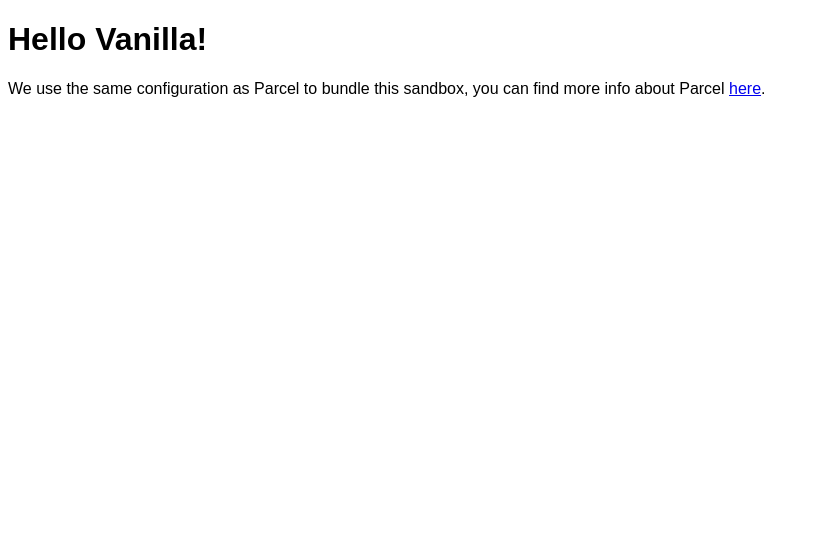
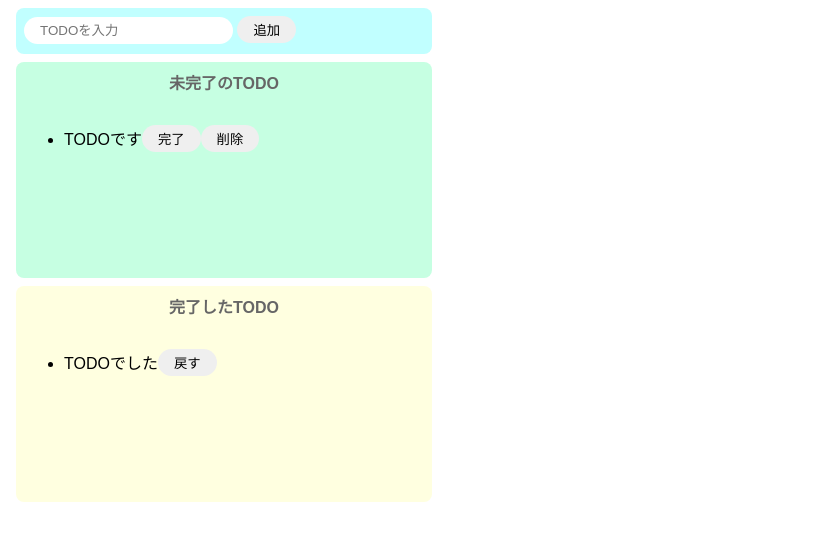
Before and after one commit to kentauros1/todo-js, a website built with Parcel: page index.html in a window 1280 px wide. Shown: the whole page, without its empty margins (0-819 px from the left). Built offline with nearby package versions, Linux system fonts and the light colour scheme.

Commit message:
HTML,CSSベース

```diff
--- a/index.html
+++ b/index.html
@@ -1,16 +1,38 @@
 <!DOCTYPE html>
 <html>
+  <head>
+    <title>TODO-JS</title>
+    <meta charset="UTF-8" />
+  </head>
 
-<head>
-	<title>Parcel Sandbox</title>
-	<meta charset="UTF-8" />
-</head>
-
-<body>
-	<div id="app"></div>
-
-	<script src="src/index.js">
-	</script>
-</body>
-
+  <body>
+    <div class="input-area">
+      <input placeholder="TODOを入力" />
+      <button>追加</button>
+    </div>
+    <div class="imcomplete-area">
+      <p class="title">未完了のTODO</p>
+      <ul>
+        <li>
+          <div class="list-row">
+            <p>TODOです</p>
+            <button>完了</button>
+            <button>削除</button>
+          </div>
+        </li>
+      </ul>
+    </div>
+    <div class="complete-area">
+      <p class="title">完了したTODO</p>
+      <ul>
+        <li>
+          <div class="list-row">
+            <p>TODOでした</p>
+            <button>戻す</button>
+          </div>
+        </li>
+      </ul>
+    </div>
+    <script src="src/index.js"></script>
+  </body>
 </html>
--- a/src/index.js
+++ b/src/index.js
@@ -1,10 +1 @@
 import "./styles.css";
-
-document.getElementById("app").innerHTML = `
-<h1>Hello Vanilla!</h1>
-<div>
-  We use the same configuration as Parcel to bundle this sandbox, you can find more
-  info about Parcel
-  <a href="https://parceljs.org" target="_blank" rel="noopener noreferrer">here</a>.
-</div>
-`;
--- a/src/styles.css
+++ b/src/styles.css
@@ -1,3 +1,65 @@
 body {
   font-family: sans-serif;
 }
+
+input {
+  border-radius: 16px;
+  border: none;
+  padding: 6px 16px;
+  outline: none;
+}
+
+button {
+  border-radius: 16px;
+  border: none;
+  padding: 4px 16px;
+}
+
+button:hover {
+  background-color: #ff7fff;
+  color: #fff;
+  cursor: pointer;
+}
+li {
+  margin-right: 8px;
+}
+
+.input-area {
+  background-color: #c1ffff;
+  width: 400px;
+  height: 30px;
+  padding: 8px;
+  margin: 8px;
+  border-radius: 8px;
+}
+
+.imcomplete-area {
+  background-color: #c6ffe2;
+  width: 400px;
+  min-height: 200px;
+  padding: 8px;
+  margin: 8px;
+  border-radius: 8px;
+}
+
+.complete-area {
+  background-color: #ffffe0;
+  width: 400px;
+  min-height: 200px;
+  padding: 8px;
+  margin: 8px;
+  border-radius: 8px;
+}
+
+.title {
+  text-align: center;
+  margin-top: 0;
+  font-weight: bold;
+  color: #666;
+}
+
+.list-row {
+  display: flex;
+  align-items: center;
+  padding-bottom: 4px;
+}
```
